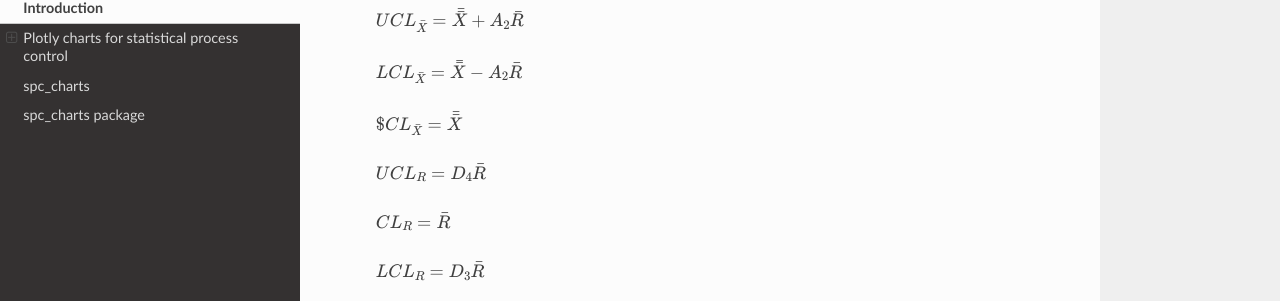
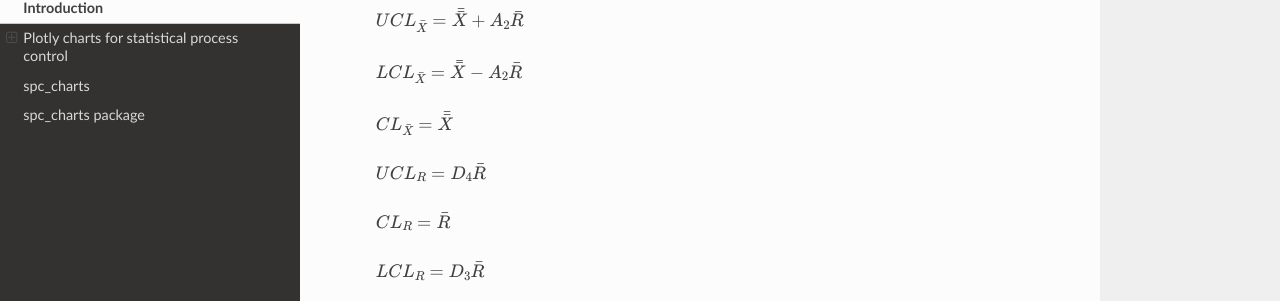
Before and after one commit to joolian/plotly_spc_charts, a Sphinx documentation site: the page built from docs/source/intro.rst, in a window 1280 px wide and 900 px high, scrolled down 1227 px. Shown: the part 145-446 px from the top of the window. Built offline with Sphinx 7.4.7 and the Read the Docs theme 2.0.0, drawn with Linux system fonts in a browser that asks for light colours.

Commit message:
corrections to docs

```diff
--- a/docs/source/intro.rst
+++ b/docs/source/intro.rst
@@ -41,7 +41,7 @@ Incorporated, p. 44.*
 
    :math:`LCL_{\bar{X}} = \bar{\bar{X}} - A_{2}\bar{R}`
 
-   :math:`$CL_{\bar{X}} = \bar{\bar{X}}`
+   :math:`CL_{\bar{X}} = \bar{\bar{X}}`
 
    :math:`UCL_{R} = D_{4}\bar{R}`
 
@@ -148,7 +148,7 @@ TODO
 ----
 
 | Allow the use of Western Electric rules.
-| See: ,\ `Western Electric Company, Statistical Quality Control
+| See: \ `Western Electric Company, Statistical Quality Control
   Handbook., Indianapolis, Indiana: Western Electric
   Co <https://www.westernelectric.com/library#technical>`__\
 
```
